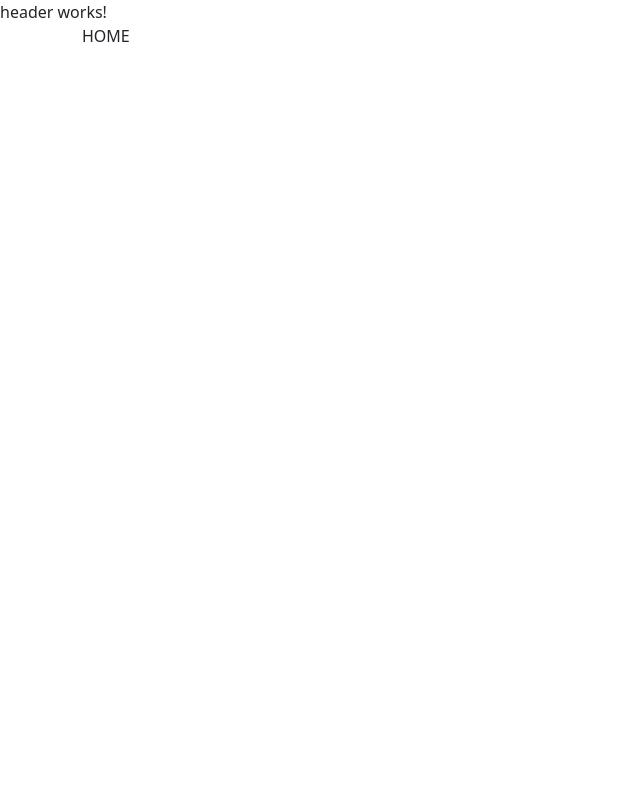
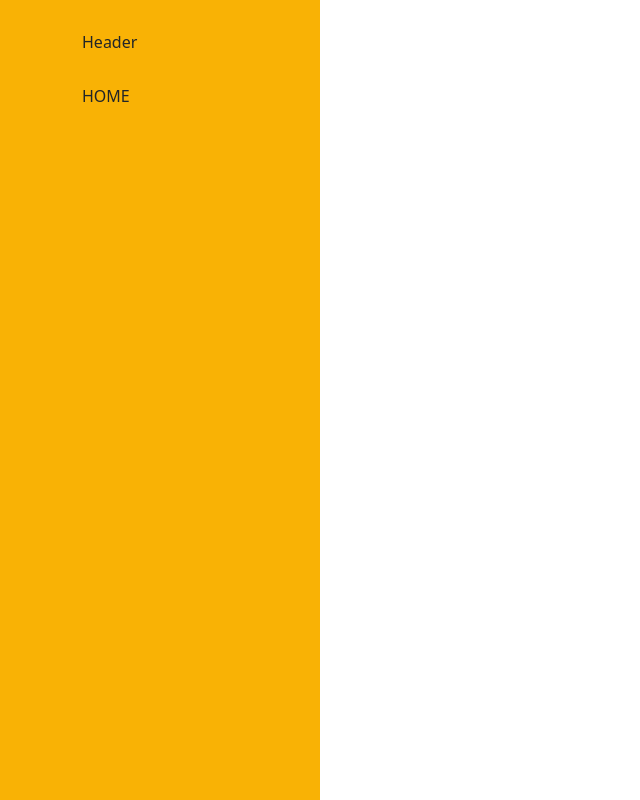
Before and after one commit to Nihilus888/Portfolio-Website, an Angular app: page / in a window 1280 px wide. Shown: the whole page, without its empty margins (0-640 px from the left). Built offline with nearby package versions, Linux system fonts and the light colour scheme.

Commit message:
added background sidebar

```diff
--- a/src/app/header/header.component.css
+++ b/src/app/header/header.component.css
@@ -0,0 +1,4 @@
+header {
+    padding: 30px 0;
+
+}
--- a/src/app/header/header.component.html
+++ b/src/app/header/header.component.html
@@ -1 +1,9 @@
-<p>header works!</p>
+<header>
+    <div class="container">
+        <div class="row">
+            <div class="col-sm-12">
+                Header
+            </div>
+        </div>
+    </div>
+</header>
--- a/src/app/home/home.component.html
+++ b/src/app/home/home.component.html
@@ -1,7 +1,7 @@
 <section>
     <div class="container">
         <div class="row">
-            <div class="col-sm-12">
+            <div class="col-sm-25">
                 HOME
             </div>
         </div>
--- a/src/styles.css
+++ b/src/styles.css
@@ -15,5 +15,10 @@ p {
 }
 
 .p-wrapper::before {
-    content: '',
+    content: '';
+    background: #f9b205;
+    height: 100vh;
+    width: 25vw;
+    position: absolute;
+    z-index: -1;
 }
```
